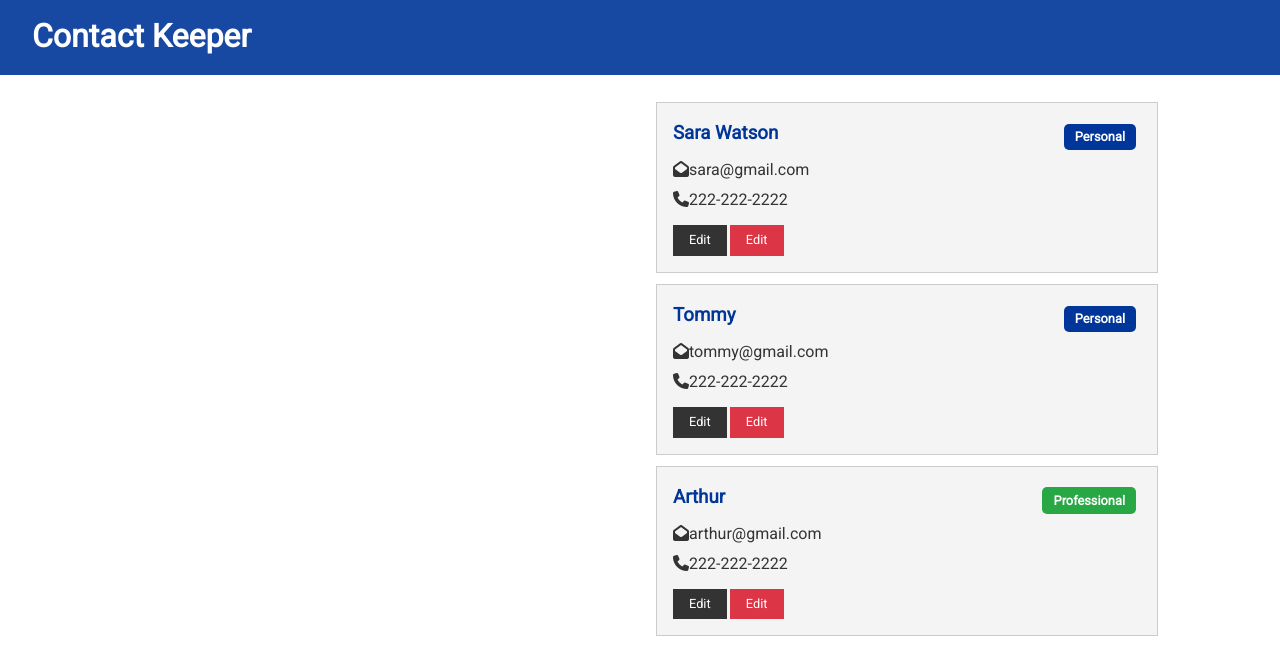
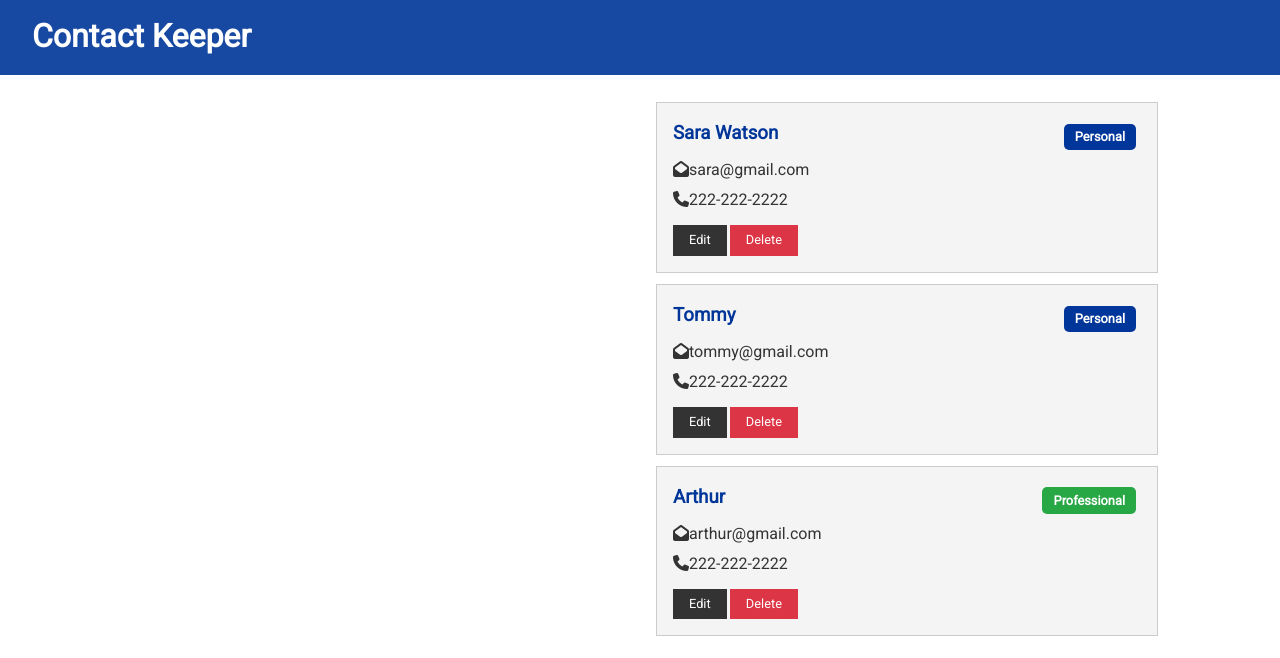
Before and after one commit to arsala1995/contact-keeper, a React (Create React App) app in the folder client/: page / in a window 1280 px wide. Shown: the top 658 px of the page. Built offline with nearby package versions, Linux system fonts and the light colour scheme.

Commit message:
adding edit and delete buttons for the contacts

```diff
--- a/client/src/components/contacts/ContactItem.js
+++ b/client/src/components/contacts/ContactItem.js
@@ -25,7 +25,7 @@
       </ul>
       <p>
         <button className="btn btn-dark btn-sm">Edit</button>
-        <button className="btn btn-danger btn-sm">Edit</button>
+        <button className="btn btn-danger btn-sm">Delete</button>
       </p>
     </div>
   )
```
